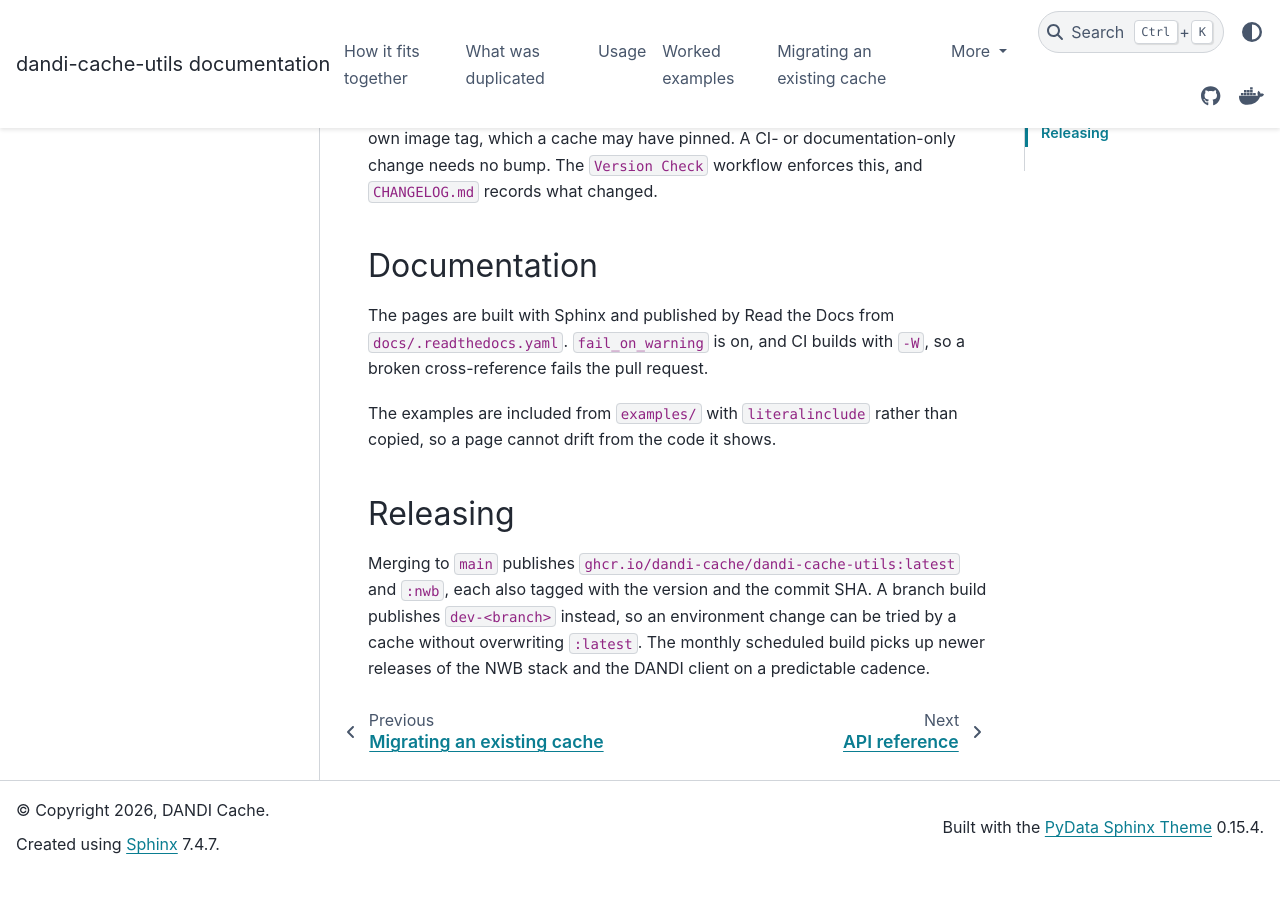
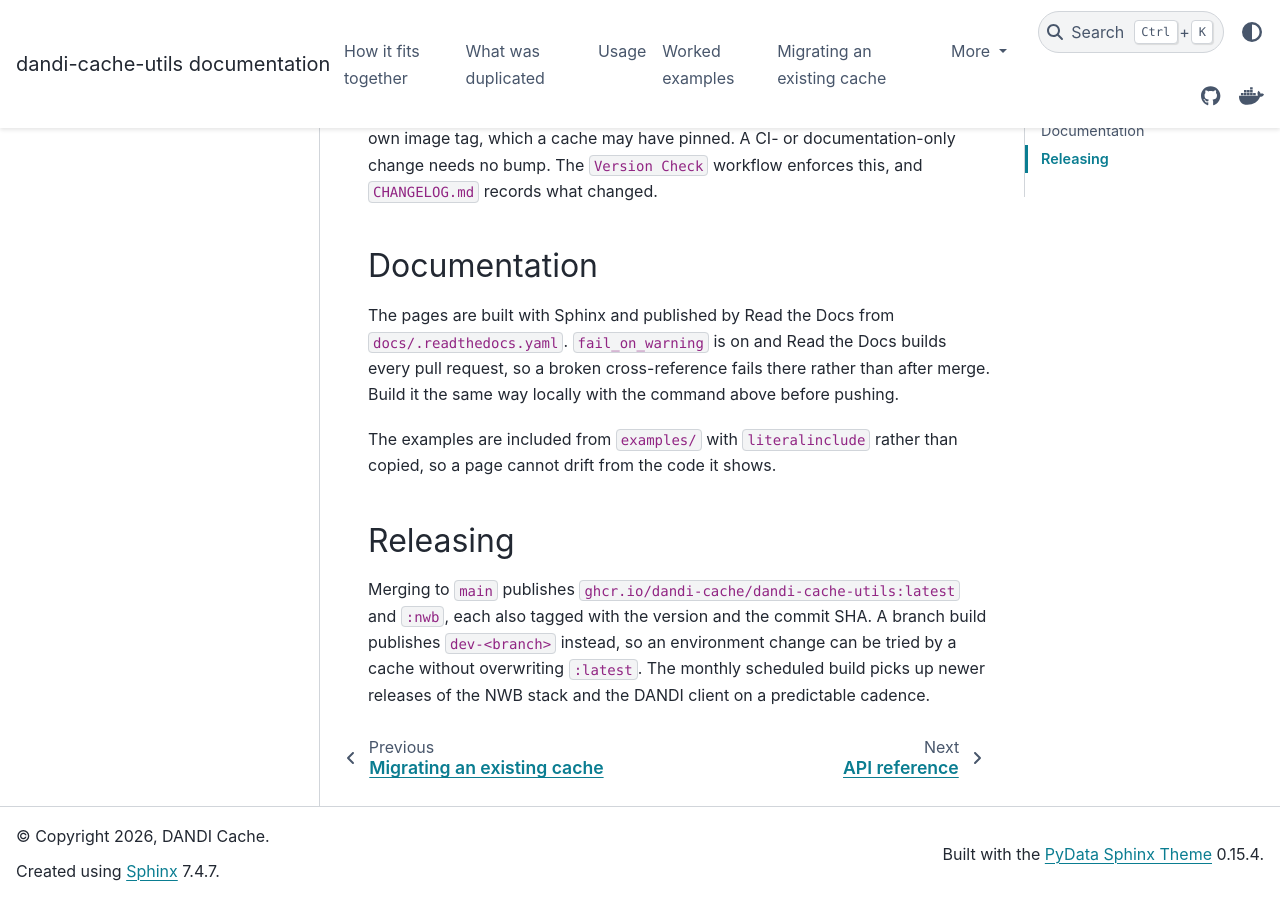
Before and after one commit to dandi-cache/dandi-cache-utils, a Sphinx documentation site: the page built from docs/development/index.md, in a window 1280 px wide and 900 px high, scrolled down 1136 px. Built offline with Sphinx 7.4.7 and the PyData theme 0.15.4, drawn with Linux system fonts in a browser that asks for light colours; before the commit the page ends 2010 px from its top, so only the background shows below that.

Commit message:
Drop the docs workflow now that Read the Docs builds pull requests
It ran the same two installs and the same `sphinx -W` that
`docs/.readthedocs.yaml` specifies, against the same commit, and posted a second
status saying the same thing. Read the Docs builds every pull request with
`fail_on_warning`, so the check is already there.

The development page keeps the local command, which is the one a contributor
runs before pushing.

Co-Authored-By: Claude Opus 5 <noreply@anthropic.com>
Claude-Session: https://claude.ai/code/session_01By6NDx4JVHhLh6e4mNHR4m

```diff
--- a/docs/development/index.md
+++ b/docs/development/index.md
@@ -40,8 +40,9 @@ workflow enforces this, and `CHANGELOG.md` records what changed.
 ## Documentation
 
 The pages are built with Sphinx and published by Read the Docs from `docs/.readthedocs.yaml`.
-`fail_on_warning` is on, and CI builds with `-W`, so a broken cross-reference fails the pull
-request.
+`fail_on_warning` is on and Read the Docs builds every pull request, so a broken cross-reference
+fails there rather than after merge. Build it the same way locally with the command above before
+pushing.
 
 The examples are included from `examples/` with `literalinclude` rather than copied, so a page
 cannot drift from the code it shows.
```
Also changed, not shown: 1 other file.
